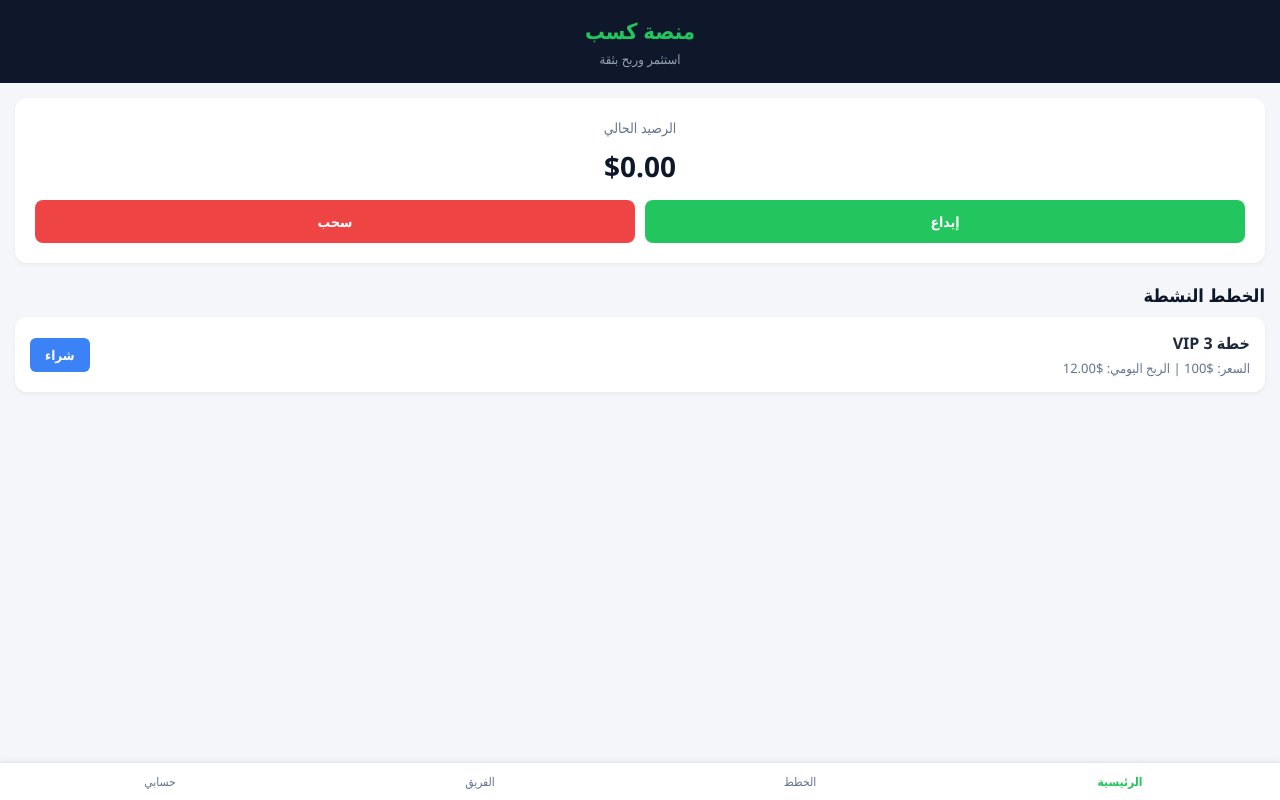
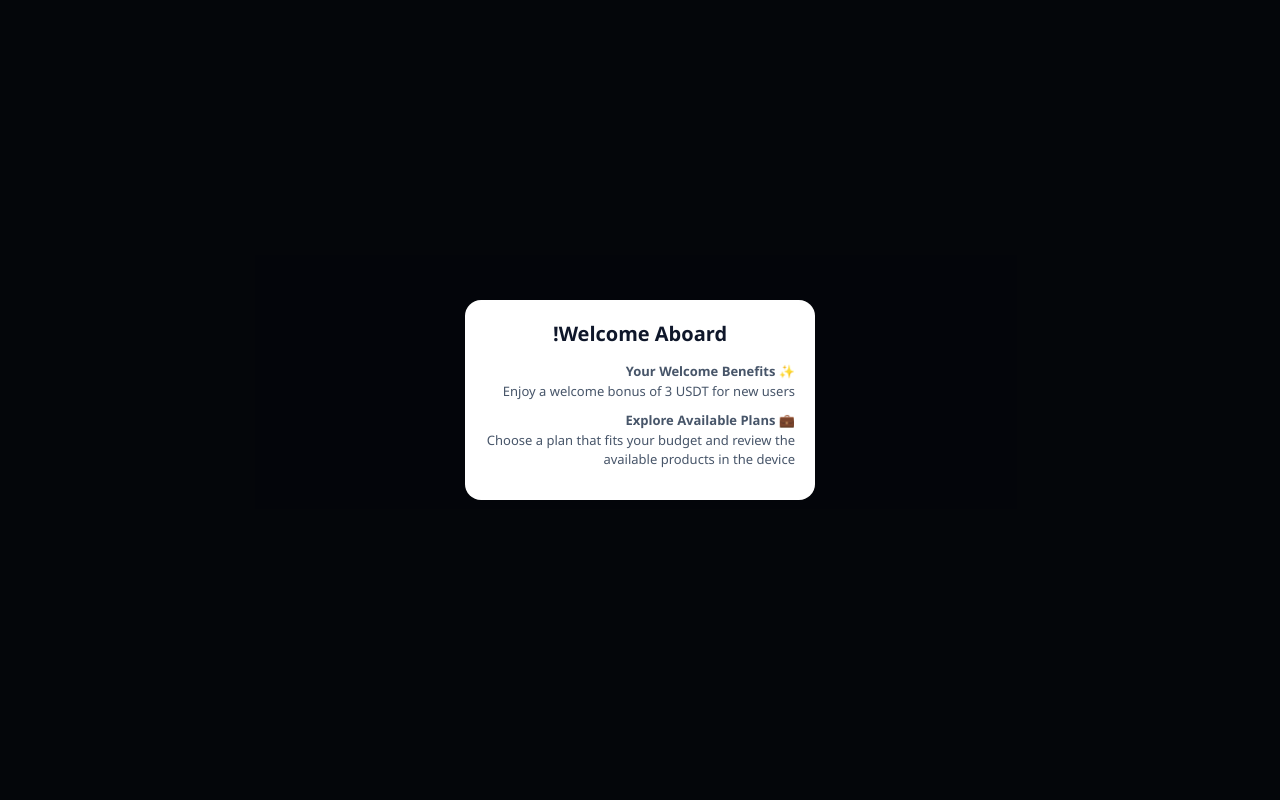
Before and after one commit to hmzahmza12345hju-fdx/my-website, a plain HTML site: page index.html in a window 1280 px wide. Drawn offline with Linux system fonts and the light colour scheme.

Commit message:
Update index.html

```diff
--- a/index.html
+++ b/index.html
@@ -3,139 +3,58 @@
 <head>
     <meta charset="UTF-8">
     <meta name="viewport" content="width=device-width, initial-scale=1.0">
-    <title>منصة كسب - Kasb</title>
+    <title>Virelo Platform</title>
+    <link rel="stylesheet" href="https://cdnjs.cloudflare.com/ajax/libs/font-awesome/6.4.0/css/all.min.css">
     <style>
-        * { box-sizing: border-box; font-family: 'Segoe UI', Tahoma, sans-serif; margin: 0; padding: 0; }
-        body { background-color: #f4f6f9; color: #333; padding-bottom: 70px; }
-        header { background-color: #0f172a; color: white; padding: 15px; text-align: center; }
-        header h1 { font-size: 22px; color: #22c55e; }
-        header p { font-size: 13px; color: #94a3b8; margin-top: 5px; }
+        * { box-sizing: border-box; font-family: 'Segoe UI', Tahoma, Geneva, Verdana, sans-serif; margin: 0; padding: 0; }
+        body { background-color: #0d1322; color: #ffffff; padding-bottom: 70px; }
 
-        .container { padding: 15px; }
-        .balance-card { background: white; padding: 20px; border-radius: 12px; box-shadow: 0 2px 4px rgba(0,0,0,0.05); text-align: center; margin-bottom: 15px; }
-        .balance-title { font-size: 14px; color: #64748b; }
-        .balance-amount { font-size: 28px; font-weight: bold; color: #0f172a; margin: 10px 0; }
+        /* Navbar Bottom */
+        .bottom-nav { position: fixed; bottom: 0; left: 0; right: 0; height: 60px; background: #ffffff; display: flex; justify-content: space-around; align-items: center; border-top: 1px solid #e2e8f0; z-index: 1000; }
+        .nav-item { display: flex; flex-direction: column; align-items: center; color: #94a3b8; text-decoration: none; font-size: 11px; cursor: pointer; }
+        .nav-item.active { color: #3b82f6; }
+        .nav-item i { font-size: 18px; margin-bottom: 3px; }
 
-        .action-btns { display: flex; gap: 10px; margin-top: 15px; }
-        .btn { flex: 1; padding: 12px; border: none; border-radius: 8px; font-weight: bold; cursor: pointer; color: white; font-size: 14px; }
-        .btn-deposit { background-color: #22c55e; }
-        .btn-withdraw { background-color: #ef4444; }
+        /* Header Cards */
+        .app-header { background: #1a233d; padding: 20px; border-bottom-left-radius: 20px; border-bottom-right-radius: 20px; text-align: right; position: relative; }
+        .balance-title { font-size: 13px; color: #94a3b8; }
+        .balance-amount { font-size: 32px; font-weight: bold; margin: 5px 0; }
+        .quick-actions { display: flex; justify-content: space-around; margin-top: 20px; }
+        .action-btn { background: #2563eb; color: #fff; width: 60px; height: 60px; border-radius: 50%; display: flex; justify-content: center; align-items: center; text-decoration: none; font-size: 20px; margin-bottom: 5px; }
+        .action-item { display: flex; flex-direction: column; align-items: center; font-size: 12px; }
 
-        .section-title { font-size: 18px; font-weight: bold; margin: 20px 0 10px 0; color: #0f172a; }
+        /* Pages Section */
+        .page-content { display: none; padding: 15px; }
+        .page-content.active { display: block; }
 
-        .plan-card { background: white; padding: 15px; border-radius: 12px; margin-bottom: 12px; box-shadow: 0 2px 4px rgba(0,0,0,0.05); display: flex; justify-content: space-between; align-items: center; }
-        .plan-info h3 { font-size: 16px; color: #1e293b; }
-        .plan-info p { font-size: 13px; color: #64748b; margin-top: 5px; }
-        .btn-subscribe { background-color: #3b82f6; color: white; border: none; padding: 8px 15px; border-radius: 6px; cursor: pointer; font-weight: bold; }
+        /* Modals */
+        .modal-overlay { position: fixed; top: 0; left: 0; right: 0; bottom: 0; background: rgba(0,0,0,0.7); display: flex; justify-content: center; align-items: center; z-index: 2000; padding: 20px; }
+        .modal-card { background: #ffffff; color: #1e293b; border-radius: 16px; width: 100%; max-width: 350px; padding: 20px; text-align: center; }
+        .modal-card h3 { font-size: 20px; margin-bottom: 15px; color: #0f172a; }
+        .modal-card p { font-size: 13px; color: #475569; margin-bottom: 10px; text-align: right; line-height: 1.5; }
+        .btn-understand { background: #3b82f6; color: #fff; border: none; padding: 10px 30px; border-radius: 20px; width: 100%; font-size: 16px; margin-top: 15px; cursor: pointer; }
 
-        /* نظام التبويبات */
-        .tab-content { display: none; }
-        .tab-content.active { display: block; }
+        /* Device Cards */
+        .device-card { background: #ffffff; color: #1e293b; border-radius: 12px; padding: 15px; margin-bottom: 15px; display: flex; justify-content: space-between; box-shadow: 0 4px 6px rgba(0,0,0,0.05); }
+        .device-img { width: 90px; height: 90px; object-fit: cover; border-radius: 8px; }
+        .device-info { flex: 1; margin-right: 15px; }
+        .device-title { font-size: 16px; font-weight: bold; margin-bottom: 5px; }
+        .device-detail { font-size: 12px; color: #64748b; margin-bottom: 3px; }
+        .btn-buy { background: #2563eb; color: #fff; border: none; padding: 8px 0; border-radius: 20px; width: 100%; font-weight: bold; margin-top: 8px; cursor: pointer; }
 
-        .nav-bar { position: fixed; bottom: 0; left: 0; width: 100%; background: white; display: flex; justify-content: space-around; padding: 10px 0; box-shadow: 0 -2px 5px rgba(0,0,0,0.05); border-top: 1px solid #e2e8f0; z-index: 1000; }
-        .nav-item { text-decoration: none; color: #64748b; font-size: 12px; text-align: center; cursor: pointer; flex: 1; background: none; border: none; }
-        .nav-item.active { color: #22c55e; font-weight: bold; }
+        /* Task & Profile List Rows */
+        .list-row { background: #ffffff; color: #1e293b; padding: 15px; border-radius: 10px; margin-bottom: 10px; display: flex; justify-content: space-between; align-items: center; }
+        .list-row span { font-size: 14px; font-weight: 500; }
+
+        /* Floating Support */
+        .float-support { position: fixed; bottom: 75px; left: 15px; background: #2563eb; color: white; padding: 8px 15px; border-radius: 20px; display: flex; align-items: center; gap: 8px; font-size: 12px; box-shadow: 0 4px 10px rgba(0,0,0,0.3); }
     </style>
 </head>
 <body>
 
-    <header>
-        <h1>منصة كسب</h1>
-        <p>استثمر وربح بثقة</p>
-    </header>
-
-    <div class="container">
-        <!-- قسم الرئيسية -->
-        <div id="home-tab" class="tab-content active">
-            <div class="balance-card">
-                <div class="balance-title">الرصيد الحالي</div>
-                <div class="balance-amount">$0.00</div>
-                <div class="action-btns">
-                    <button class="btn btn-deposit" onclick="alert('خاصية الإيداع ستتوفر قريباً')">إيداع</button>
-                    <button class="btn btn-withdraw" onclick="alert('رصيدك غير كافي للسحب')">سحب</button>
-                </div>
-            </div>
-
-            <div class="section-title">الخطط النشطة</div>
-            <div class="plan-card">
-                <div class="plan-info">
-                    <h3>خطة VIP 3</h3>
-                    <p>السعر: $100 | الربح اليومي: $12.00</p>
-                </div>
-                <button class="btn-subscribe" onclick="alert('تم تفعيل الخطة بنجاح')">شراء</button>
-            </div>
-        </div>
-
-        <!-- قسم الخطط الاستثمارية -->
-        <div id="plans-tab" class="tab-content">
-            <div class="section-title">جميع الخطط المتاحة</div>
-            <div class="plan-card">
-                <div class="plan-info">
-                    <h3>خطة VIP 1</h3>
-                    <p>السعر: $10 | الربح اليومي: $1.00</p>
-                </div>
-                <button class="btn-subscribe" onclick="alert('تم تفعيل الخطة بنجاح')">اشتراك</button>
-            </div>
-            <div class="plan-card">
-                <div class="plan-info">
-                    <h3>خطة VIP 2</h3>
-                    <p>السعر: $50 | الربح اليومي: $5.50</p>
-                </div>
-                <button class="btn-subscribe" onclick="alert('تم تفعيل الخطة بنجاح')">اشتراك</button>
-            </div>
-            <div class="plan-card">
-                <div class="plan-info">
-                    <h3>خطة VIP 3</h3>
-                    <p>السعر: $100 | الربح اليومي: $12.00</p>
-                </div>
-                <button class="btn-subscribe" onclick="alert('تم تفعيل الخطة بنجاح')">اشتراك</button>
-            </div>
-        </div>
-
-        <!-- قسم الفريق -->
-        <div id="team-tab" class="tab-content">
-            <div class="section-title">فريق الإحالة</div>
-            <div class="balance-card">
-                <div class="balance-title">رابط الإحالة الخاص بك</div>
-                <p style="font-size: 12px; color: #3b82f6; margin: 10px 0; word-break: break-all;">https://kasb.app/ref/user</p>
-                <button class="btn btn-deposit" onclick="alert('تم نسخ الرابط بنجاح!')">نسخ الرابط</button>
-            </div>
-        </div>
-
-        <!-- قسم حسابي -->
-        <div id="account-tab" class="tab-content">
-            <div class="section-title">حساب المستخدم</div>
-            <div class="balance-card" style="text-align: right;">
-                <p style="margin-bottom: 8px;"><strong>البريد:</strong> user@kasb.app</p>
-                <p style="margin-bottom: 8px;"><strong>الحالة:</strong> مفعل (VIP 3)</p>
-                <p style="margin-bottom: 15px;"><strong>الدعم الفني:</strong> متاح 24/7</p>
-                <button class="btn btn-withdraw" style="width: 100%;" onclick="alert('تم تسجيل الخروج')">تسجيل الخروج</button>
-            </div>
-        </div>
-    </div>
-
-    <!-- شريط التنقل السفلي -->
-    <div class="nav-bar">
-        <button class="nav-item active" onclick="switchTab('home', this)">الرئيسية</button>
-        <button class="nav-item" onclick="switchTab('plans', this)">الخطط</button>
-        <button class="nav-item" onclick="switchTab('team', this)">الفريق</button>
-        <button class="nav-item" onclick="switchTab('account', this)">حسابي</button>
-    </div>
-
-    <script>
-        function switchTab(tabName, element) {
-            // إخفاء جميع الأقسام
-            const tabs = document.querySelectorAll('.tab-content');
-            tabs.forEach(tab => tab.classList.remove('active'));
-
-            // إزالة التحديد من جميع الأزرار
-            const items = document.querySelectorAll('.nav-item');
-            items.forEach(item => item.classList.remove('active'));
-
-            // إظهار القسم المطلوب وتحديد الزر
-            document.getElementById(tabName + '-tab').classList.add('active');
-            element.classList.add('active');
-        }
-    </script>
-</body>
-</html>
+    <!-- Welcome Modal -->
+    <div id="welcomeModal" class="modal-overlay">
+        <div class="modal-card">
+            <h3>Welcome Aboard!</h3>
+            <p>✨ <strong>Your Welcome Benefits</strong><br>Enjoy a welcome bonus of 3 USDT for new users</p>
+            <p>💼 <strong>Explore Available Plans</strong><br>Choose a plan that fits your budget and review the available products in the device
```
